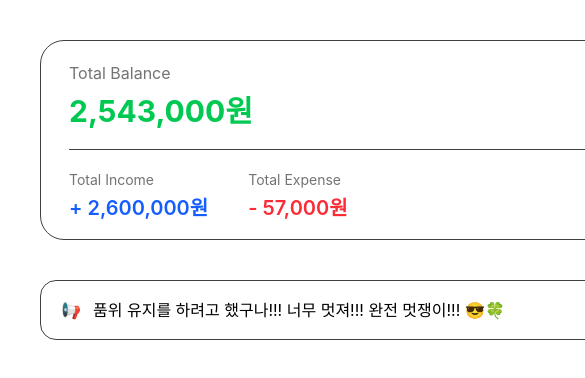
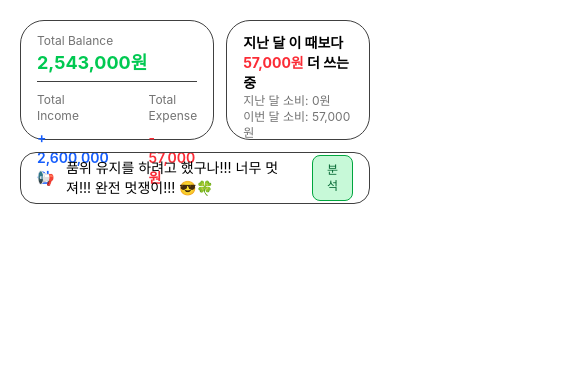
Before and after one commit to kb7-blackpink/Blackpink_AccountBook, a Vue app: page / in a window 390 px wide. Shown: the top 378 px of the page, 585 px wide, since content can reach past the window. Built offline with nearby package versions, Linux system fonts and the light colour scheme; data requests are answered from the project's data file.

Commit message:
feat: 반응형 디자인 추가

```diff
--- a/src/App.vue
+++ b/src/App.vue
@@ -5,7 +5,7 @@ import { RouterView } from 'vue-router';
 <template>
   <div class="w-full min-h-dvh bg-gray-50">
     <!-- <Header /> -->
-    <div class="w-5xl mx-auto bg-white min-h-dvh p-10">
+    <div class="lg:w-5xl sm:w-lg mx-auto bg-white min-h-dvh p-5 lg:p-10">
       <RouterView />
     </div>
   </div>
--- a/src/components/MonthDiff.vue
+++ b/src/components/MonthDiff.vue
@@ -1,9 +1,9 @@
 <template>
   <div
-    class="w-60 h-50 border border-neutral-700 rounded-3xl px-7 py-5 flex flex-col justify-between"
+    class="w-40 h-30 lg:w-60 lg:h-50 border border-neutral-700 rounded-3xl px-4 py-3 lg:px-7 lg:py-5 flex flex-col justify-between"
   >
     <div>
-      <p class="font-bold text-2xl">
+      <p class="font-bold lg:text-2xl text-sm">
         지난 달 이 때보다 <br />
         <span
           :class="
@@ -17,11 +17,11 @@
       </p>
     </div>
     <div>
-      <p class="text-neutral-500 text-sm">
+      <p class="text-neutral-500 text-xs lg:text-sm">
         지난 달 소비:
         {{ budgetStore.summary.lastMonthExpense.toLocaleString() }}원
       </p>
-      <p class="text-neutral-500 text-sm">
+      <p class="text-neutral-500 text-xs lg:text-sm">
         이번 달 소비:
         {{ budgetStore.summary.thisMonthExpense.toLocaleString() }}원
       </p>
--- a/src/components/TextBar.vue
+++ b/src/components/TextBar.vue
@@ -1,13 +1,15 @@
 <template>
   <div
-    class="h-15 border rounded-2xl border-neutral-700 px-5 py-5 flex items-center justify-between gap-3"
+    class="h-13 lg:h-15 border rounded-2xl border-neutral-700 px-4 py-3 lg:px-7 lg:py-5 flex items-center justify-between gap-3"
   >
     <div class="flex items-center gap-3">
-      <p>📢</p>
-      <p>품위 유지를 하려고 했구나!!! 너무 멋져!!! 완전 멋쟁이!!! 😎🍀</p>
+      <p class="text-sm lg:text-md">📢</p>
+      <p class="text-sm lg:text-md">
+        품위 유지를 하려고 했구나!!! 너무 멋져!!! 완전 멋쟁이!!! 😎🍀
+      </p>
     </div>
     <button
-      class="bg-green-200/80 border border-green-600 text-green-800 px-5 py-2 rounded-lg text-sm cursor-pointer"
+      class="bg-green-200/80 border border-green-600 text-green-800 px-3 py-1.5 lg:px-5 lg:py-2 rounded-lg text-xs lg:text-sm cursor-pointer"
     >
       분석
     </button>
--- a/src/components/TotalCard.vue
+++ b/src/components/TotalCard.vue
@@ -1,25 +1,25 @@
 <template>
   <div
-    class="h-50 border border-neutral-700 rounded-3xl flex-1 px-7 py-5 flex flex-col justify-between gap-5"
+    class="h-30 lg:h-50 border border-neutral-700 rounded-3xl flex-1 px-4 py-3 lg:px-7 lg:py-5 flex flex-col justify-between gap-2.5 lg:gap-5"
   >
-    <div class="pb-5 border-b border-neutral-700">
-      <p class="text-md text-neutral-500 pb-2">Total Balance</p>
-      <p class="font-bold text-3xl text-green-500">
+    <div class="pb-1 lg:pb-5 border-b border-neutral-700">
+      <p class="text-xs lg:text-md text-neutral-500 lg:pb-2">Total Balance</p>
+      <p class="text-lg font-bold lg:text-3xl text-green-500">
         {{ budgetStore.summary.totalBalance }}
       </p>
     </div>
 
     <div class="flex gap-10">
       <div>
-        <p class="text-sm text-neutral-500 pb-1">Total Income</p>
-        <p class="font-semibold text-xl text-blue-600">
+        <p class="text-xs lg:text-sm text-neutral-500 pb-1">Total Income</p>
+        <p class="font-semibold text-sm lg:text-xl text-blue-600">
           + {{ budgetStore.summary.totalIncome }}
         </p>
       </div>
 
       <div>
-        <p class="text-sm text-neutral-500 pb-1">Total Expense</p>
-        <p class="font-semibold text-xl text-red-500">
+        <p class="text-xs lg:text-sm text-neutral-500 pb-1">Total Expense</p>
+        <p class="font-semibold text-sm lg:text-xl text-red-500">
           - {{ budgetStore.summary.totalExpense }}
         </p>
       </div>
--- a/src/pages/Home.vue
+++ b/src/pages/Home.vue
@@ -1,6 +1,6 @@
 <template>
-  <div class="flex flex-col gap-10">
-    <div class="flex justify-center gap-10">
+  <div class="flex flex-col gap-3 lg:gap-10">
+    <div class="flex justify-center gap-3 lg:gap-10">
       <TotalCard />
       <MonthDiff />
     </div>
```
